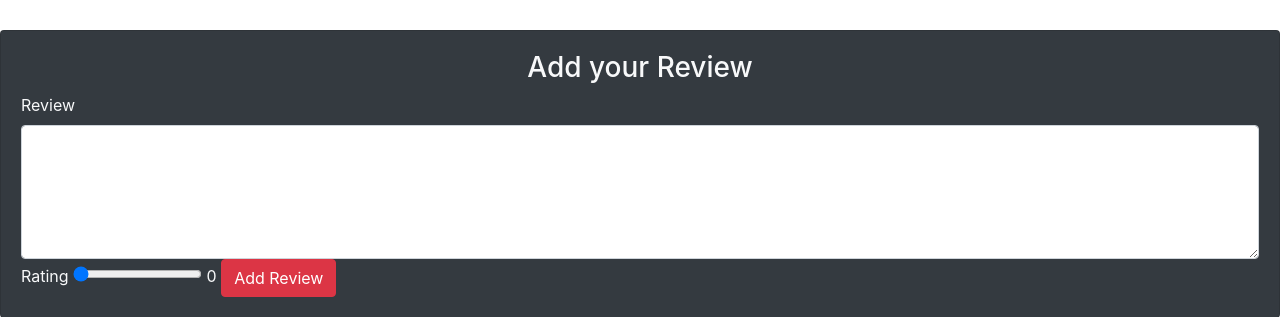
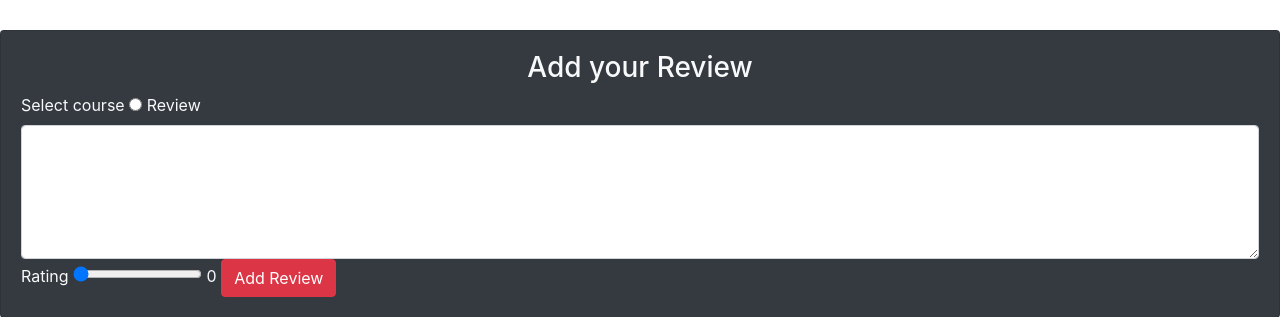
Before and after one commit to HanabiOno/AUCoursereview, a Django app: page /reviews/review/ in a window 1280 px wide. Shown: the part 436-753 px from the top of the page. Run offline with Django 3.2, Linux system fonts and the light colour scheme; a user stored in the database is signed in; some libraries are stand-ins or nearby versions.

Commit message:
trying to add courses to review page

```diff
--- a/mysite/reviews/templates/reviews/review.html
+++ b/mysite/reviews/templates/reviews/review.html
@@ -63,18 +63,14 @@
     </div>
   </div>
 
-<h1>{{ course.course_name }}</h1>
-
   <div class="containter-fluid bg-grey">
     <div class="card bg-dark text-light">
         <div class="card-body">
             <h3 class="text-center">Add your Review</h3>
             <form action="{% url 'reviews' pk % 'review'}">
               {% csrf_token %}
-                {% for course in review.course_set.all %}
-		   <label for="course{{ forloop.counter }}">{{ course.course_name }}</label>
-                   <input type="radio" name="course" id="course{{ forloop.counter }}" value="{{ course_name }}">
-                {% endfor %}
+                <label for="course">Select course</label>
+                <input type="radio" name="course" value="{{ course_name }}">
              <label for="comment">Review</label>
              <textarea name="comment" id="comment" cols="30" rows="5" class="form-control"></textarea>
              <label for="rating">Rating</label>
--- a/mysite/reviews/views.py
+++ b/mysite/reviews/views.py
@@ -38,11 +38,10 @@ def review(request):
             form = ReviewForm(request.POST or None)
             if form.is_valid():
                 data = form.save(commit=False)
-                data.course = request.POST["course %s"]
+                data.course = request.POST["course"]
                 data.comment = request.POST["comment"]
                 data.rating = request.POST["rating"]
                 data.user = request.user
-                data.course = course
                 data.save()
                 return redirect("reviews:review")
         else:
```
Lines whose indentation alone changed are shown as unchanged.
